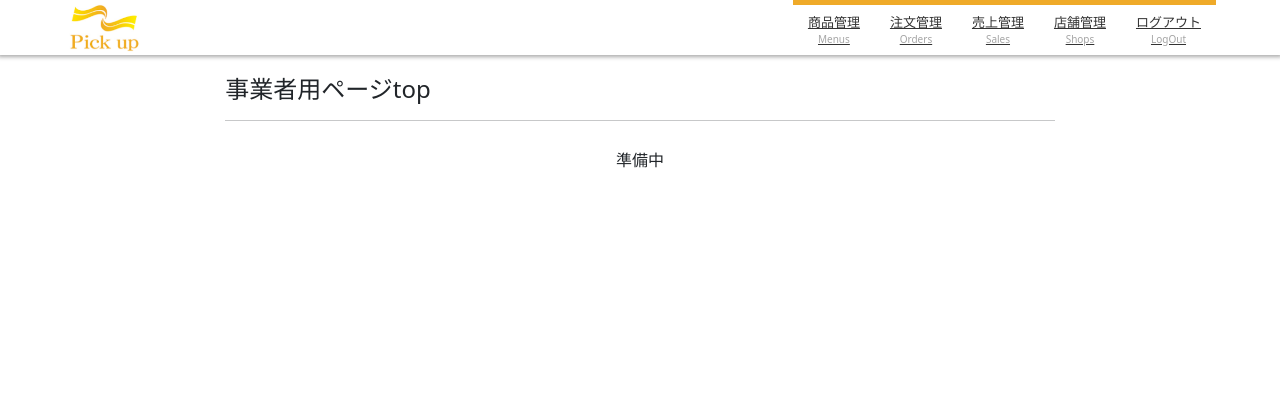
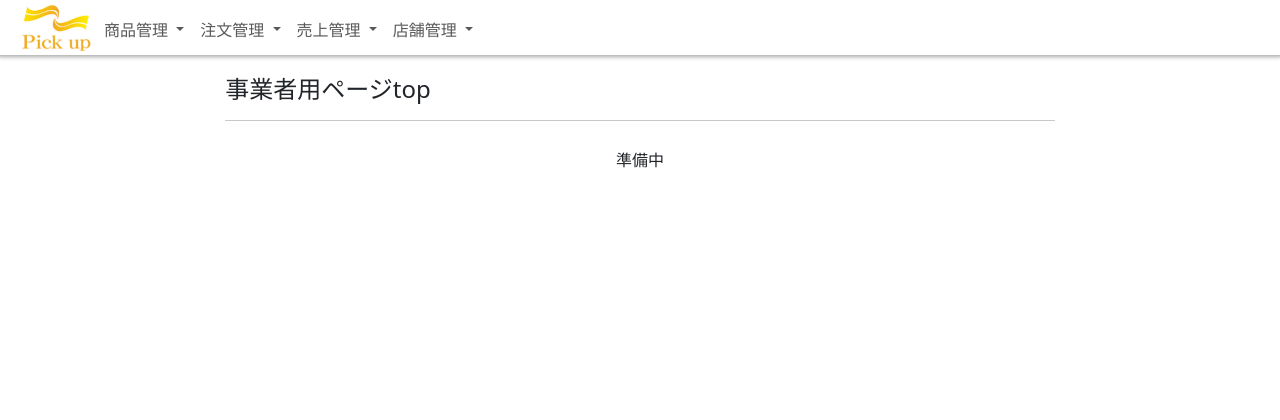
Before and after one commit to kamitoshi/pick_up, a Rails app: page /top in a window 1280 px wide. Shown: the top 420 px of the page. Run offline with Rails 7, Linux system fonts and the light colour scheme; the visitor is signed in with stand-in values (Sample User, id 1); style sheets or scripts are compiled from the project's sources; some libraries are stand-ins or nearby versions.

Commit message:
shop header modify

```diff
--- a/app/assets/stylesheets/header.scss
+++ b/app/assets/stylesheets/header.scss
@@ -9,6 +9,21 @@
   width: 100vw;
   background: #fff;
   height: 55px;
+}
+#shopHeader{
+  box-shadow: 0 0 4px 2px #aaa;
+  height: 55px;
+  padding:0 1rem;
+  background-color: #fff;
+}
+#navbarScroll{
+  z-index:10;
+  margin-top: 4px;
+  background-color: #FFF;
+  .dropdown-menu{
+    border:none;
+    background-color: #EFAA29;
+  }
 }
 
 * html #header {
--- a/app/controllers/application_controller.rb
+++ b/app/controllers/application_controller.rb
@@ -3,7 +3,7 @@ class ApplicationController < ActionController::Base
 
   def admin_or_shop!
     unless admin_signed_in? || shop_signed_in?
-      flash[:danger] = "店舗ユーザーとしてログインしてください"
+      flash[:danger] = "該当のページは店舗ユーザーとしてログインしていない場合閲覧できません"
       redirect_to new_shop_session_path
     end
   end
--- a/app/controllers/home_controller.rb
+++ b/app/controllers/home_controller.rb
@@ -1,6 +1,9 @@
 class HomeController < ApplicationController
   layout "shop_app", only:[:top]
   def index
+    if shop_signed_in?
+      redirect_to shops_path
+    end
     @menus = Menu.all
     @shops = Shop.all
   end
--- /dev/null
+++ b/app/views/layouts/_shop_header.html.erb
@@ -0,0 +1,64 @@
+<nav class="navbar navbar-expand-lg navbar-light fixed-top" id="shopHeader">
+  <a href="/">
+    <%= image_tag "logo2.png", size:"80x55" %>
+  </a>
+  <button class="navbar-toggler" type="button" data-toggle="collapse" data-target="#navbarScroll" aria-controls="navbarScroll" aria-expanded="false" aria-label="ナビゲーションの切替">
+    <span class="navbar-toggler-icon"></span>
+  </button>
+  <div class="collapse navbar-collapse" id="navbarScroll">
+    <ul class="navbar-nav mr-auto my-2 my-lg-0 navbar-nav-scroll">
+      <% if shop_signed_in? %>
+        <li class="nav-item dropdown">
+          <a class="nav-link dropdown-toggle" href="#" id="menuDropdown" role="button" data-toggle="dropdown" aria-expanded="false">
+            商品管理
+          </a>
+          <ul class="dropdown-menu" aria-labelledby="menuDropdown">
+            <li><a class="dropdown-item" href="<%= shops_menus_path %>">登録商品一覧</a></li>
+            <li><a class="dropdown-item" href="<%= new_menu_path %>">商品新規登録</a></li>
+          </ul>
+        </li>
+        <li class="nav-item dropdown">
+          <a class="nav-link dropdown-toggle" href="#" id="orderDropdown" role="button" data-toggle="dropdown" aria-expanded="false">
+            注文管理
+          </a>
+          <ul class="dropdown-menu" aria-labelledby="orderDropdown">
+            <li><a class="dropdown-item" href="<%= today_index_shops_orders_path %>">本日の注文</a></li>
+            <li><a class="dropdown-item" href="<%= shops_orders_path %>">受注履歴</a></li>
+          </ul>
+        </li>
+        <li class="nav-item dropdown">
+          <a class="nav-link dropdown-toggle" href="#" id="saleDropdown" role="button" data-toggle="dropdown" aria-expanded="false">
+            売上管理
+          </a>
+          <ul class="dropdown-menu" aria-labelledby="saleDropdown">
+            <li><a class="dropdown-item" href="#">本日の売上</a></li>
+            <li><a class="dropdown-item" href="#">年間売上</a></li>
+            <li><a class="dropdown-item" href="#">月間売上</a></li>
+            <li><a class="dropdown-item" href="#">週間売上</a></li>
+          </ul>
+        </li>
+        <li class="nav-item dropdown">
+          <a class="nav-link dropdown-toggle" href="#" id="shopDropdown" role="button" data-toggle="dropdown" aria-expanded="false">
+            店舗管理
+          </a>
+          <ul class="dropdown-menu" aria-labelledby="shopDropdown">
+            <li><a class="dropdown-item" href="<%= shop_path(current_shop) %>">店舗情報確認</a></li>
+            <li><a class="dropdown-item" href="<%= edit_shop_path(current_shop) %>">店舗情報編集</a></li>
+            <li><a class="dropdown-item" href="<%= shop_shop_images_path(current_shop) %>">店舗画像追加・編集</a></li>
+            <li><a class="dropdown-item" href="<%= shop_business_hours_path(current_shop) %>">営業時間管理</a></li>
+            <div class="dropdown-divider"></div>
+              <%= link_to "ログアウト", destroy_shop_session_path, method: :delete, class: "dropdown-item" %>
+            </div>
+          </ul>
+        </li>
+      <% else %>
+        <li class="nav-item">
+          <a class="nav-link" href="/top">店舗様向け</a>
+        </li>
+        <li class="nav-item">
+          <%= link_to "ログイン", new_shop_session_path, class: "nav-link" %>
+        </li>
+      <% end %>
+    </ul>
+  </div>
+</nav>
--- a/app/views/layouts/shop_app.html.erb
+++ b/app/views/layouts/shop_app.html.erb
@@ -13,14 +13,16 @@
   </head>
 
   <body>
-    <%= render partial: 'layouts/header' %>
+    <header>
+      <%= render partial: 'layouts/shop_header' %>
+    </header>
     <div class="wrapper">
       <%= render partial: 'shared/flash_message' %>
       <%= yield %>
       <footer class="center">
         <%= render partial: "layouts/footer" %>
       </footer>
-      <% if shop_signed_in?%>
+      <% if shop_signed_in? %>
         <%= render partial: 'layouts/menu_modal' %>
         <%= render partial: 'shops/menus_modal' %>
         <%= render partial: 'shops/orders_modal' %>
--- a/app/views/shops/sessions/new.html.erb
+++ b/app/views/shops/sessions/new.html.erb
@@ -2,7 +2,7 @@
   <div class="row">
     <div class="col-md-8 offset-md-2">
       <div class="form_box">
-        <h3 class="center">ログイン</h3>
+        <h3 class="center">店舗様ログイン</h3>
         <hr>
         <%= form_for(resource, as: resource_name, url: session_path(resource_name)) do |f| %>
           <div class="field">
```
